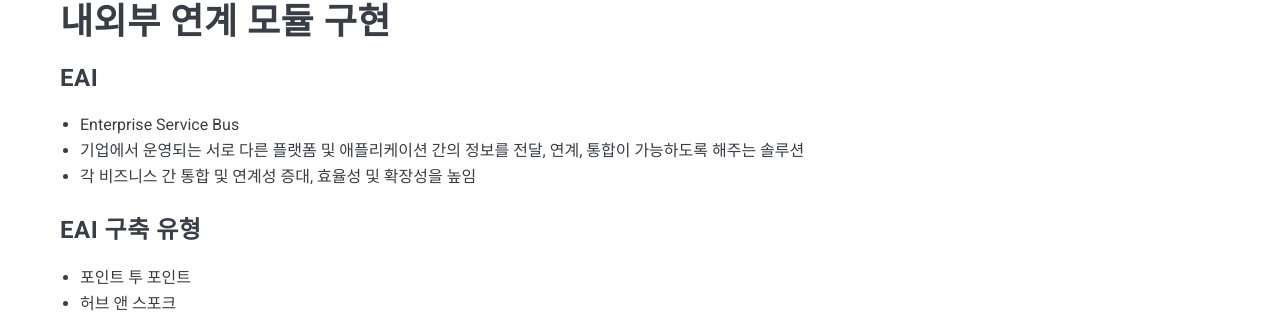
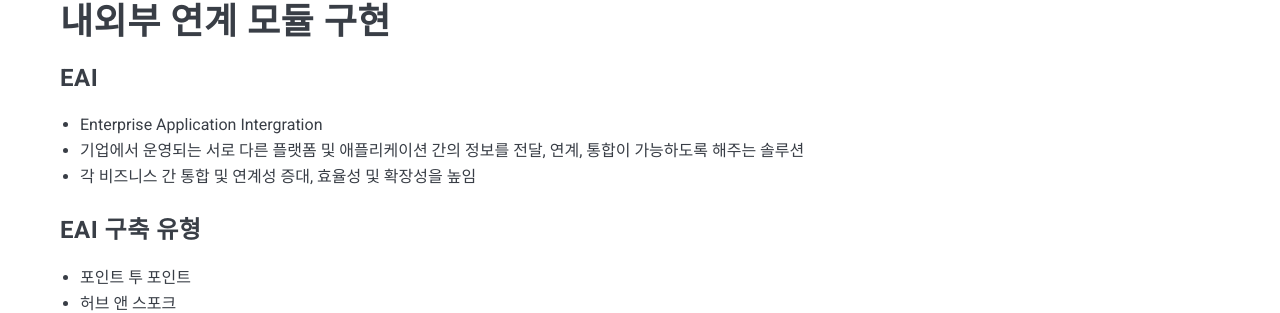
Before and after one commit to yymim/YYMIM-TECH-BLOG, a Jekyll site: the page built from _posts/2024-07-09-wjdcjrl-study.markdown, in a window 1280 px wide and 900 px high, scrolled down 825 px. Shown: the part 145-458 px from the top of the window. Built offline with Jekyll 4.4.1, drawn with Linux system fonts in a browser that asks for light colours; nearby versions of some CDN libraries.

Commit message:
EAI 오타수정

```diff
--- a/_posts/2024-07-09-wjdcjrl-study.markdown
+++ b/_posts/2024-07-09-wjdcjrl-study.markdown
@@ -28,7 +28,7 @@ tags:   Jekyll
 # 내외부 연계 모듈 구현
 
 ### EAI
-* Enterprise Service Bus
+* Enterprise Application Intergration
 * 기업에서 운영되는 서로 다른 플랫폼 및 애플리케이션 간의 정보를 전달, 연계, 통합이 가능하도록 해주는 솔루션
 * 각 비즈니스 간 통합 및 연계성 증대, 효율성 및 확장성을 높임
 
```
